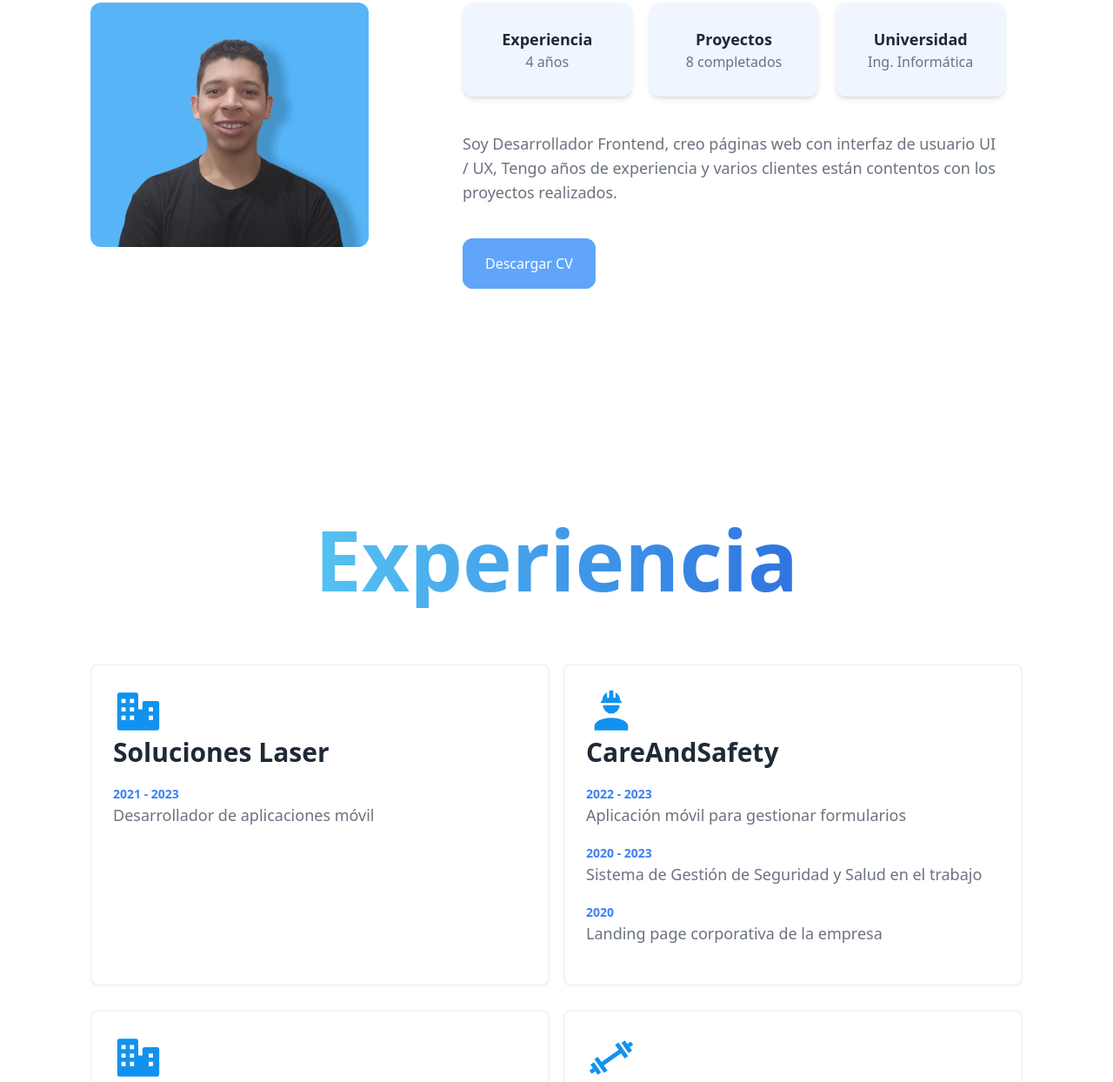
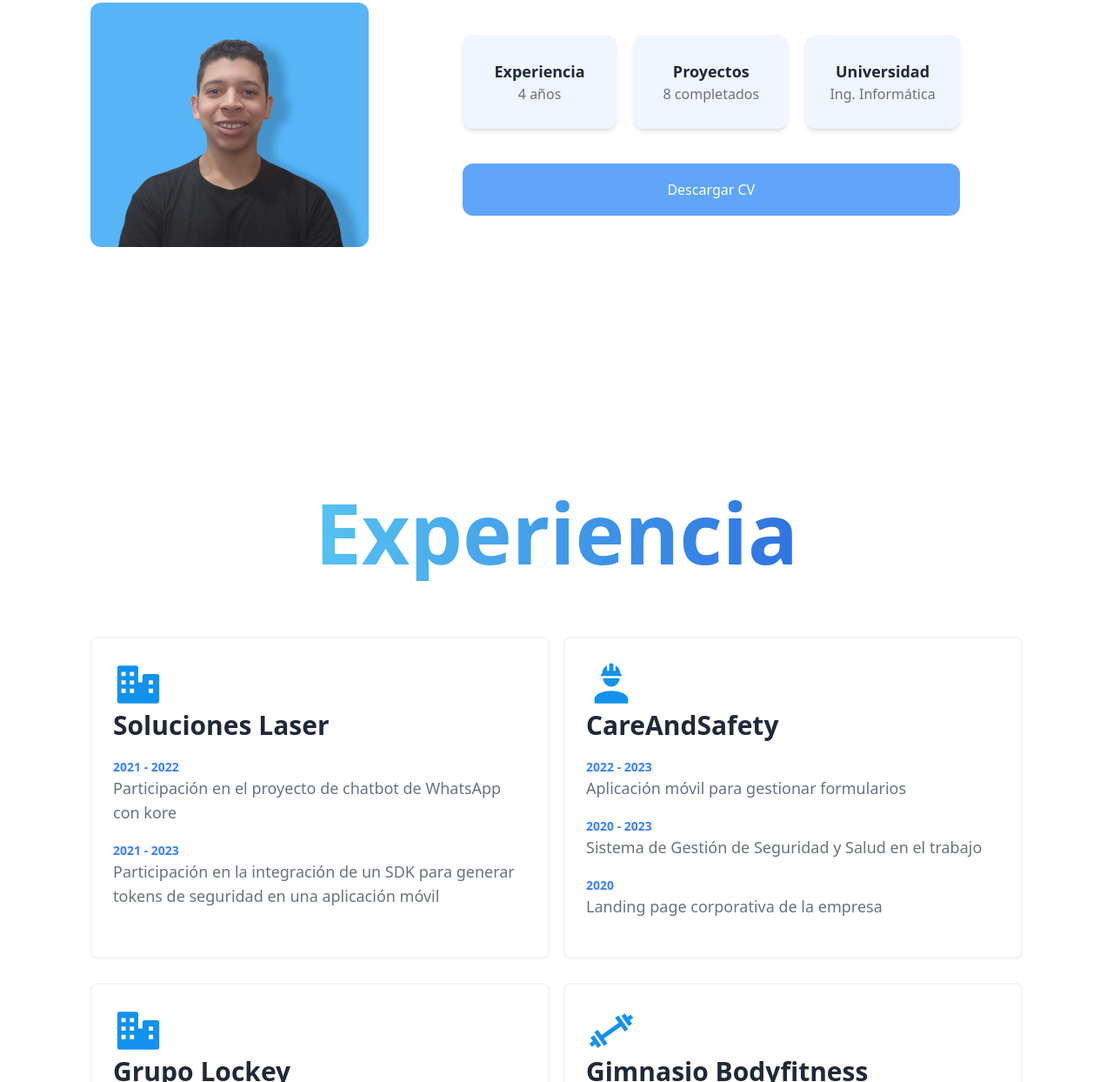
Before and after one commit to KewinBarboza/portafolio, an Astro site: page / in a window 1280 px wide. Shown: the part 925-2169 px from the top of the page at 87% size. Built offline with nearby package versions, Linux system fonts and the light colour scheme; Astro itself is replaced by a stand-in of ours.

Commit message:
fix sobre mi

```diff
--- a/src/components/sections/SobreMi.astro
+++ b/src/components/sections/SobreMi.astro
@@ -4,7 +4,7 @@ import PERSONA from "@data/persona.js";
 const { foto, experiencia, proyectos, carrera, sobre_mi, curriculum } = PERSONA;
 ---
 
-<div class="block lg:flex mt-5 lg:mt-16">
+<div class="block lg:flex mt-5 lg:mt-16 items-center">
   <img
     src={foto}
     class="h-full w-full md:mx-auto lg:mx-0 lg:mb-0 mb-3 lg:mr-6 mr-0 md:w-80 rounded-xl"
@@ -13,10 +13,10 @@ const { foto, experiencia, proyectos, carrera, sobre_mi, curriculum } = PERSONA;
     alt="foto"
     title="kewin barboza"
   />
-  <div class="ml-0 lg:ml-16 sm:px-0 md:px-5">
+  <div class="ml-0 lg:ml-16 sm:px-0 md:px-5 flex items-center flex-col">
     <div class="grid gap-5 grid-cols-2 md:grid-cols-3 mb-10">
       <div
-        class="rounded-xl bg-blue-50 dark:bg-slate-800 py-7 text-center shadow-md"
+        class="rounded-xl bg-blue-50 dark:bg-slate-800 p-7 text-center shadow-md"
       >
         <p class="font-bold text-gray-800 dark:text-gray-300 text-lg">
           Experiencia
@@ -26,7 +26,7 @@ const { foto, experiencia, proyectos, carrera, sobre_mi, curriculum } = PERSONA;
         </p>
       </div>
       <div
-        class="rounded-xl bg-blue-50 dark:bg-slate-800 py-7 text-center shadow-md"
+        class="rounded-xl bg-blue-50 dark:bg-slate-800 p-7 text-center shadow-md"
       >
         <p class="font-bold text-gray-800 dark:text-gray-300 text-lg">
           Proyectos
@@ -36,7 +36,7 @@ const { foto, experiencia, proyectos, carrera, sobre_mi, curriculum } = PERSONA;
         </p>
       </div>
       <div
-        class="rounded-xl bg-blue-50 dark:bg-slate-800 py-7 text-center shadow-md"
+        class="rounded-xl bg-blue-50 dark:bg-slate-800 p-7 text-center shadow-md"
       >
         <p class="font-bold text-gray-800 dark:text-gray-300 text-lg">
           Universidad
@@ -44,13 +44,10 @@ const { foto, experiencia, proyectos, carrera, sobre_mi, curriculum } = PERSONA;
         <p class="font-light text-gray-500 dark:text-gray-200">{carrera}</p>
       </div>
     </div>
-    <p class="font-sans text-lg mb-14 text-gray-500 dark:text-gray-200">
-      {sobre_mi}
-    </p>
     <a
       href={curriculum}
       target="_blank"
-      class="font-sans py-4 px-6 bg-blue-400 border-2 border-blue-400 hover:bg-blue-500 hover:border-blue-500 text-white font-medium rounded-xl"
+      class="font-sans w-full inline-block text-center py-4 px-6 bg-blue-400 border-2 border-blue-400 hover:bg-blue-500 hover:border-blue-500 text-white font-medium rounded-xl"
       >Descargar CV</a
     >
   </div>
--- a/src/data/experiencia.js
+++ b/src/data/experiencia.js
@@ -4,7 +4,12 @@ export default [
     icono: "empresa",
     proyectos: [
       {
-        titulo: "Desarrollador de aplicaciones móvil",
+        titulo: "Participación en el proyecto de chatbot de WhatsApp con kore",
+        año: "2021 - 2022",
+      },
+      {
+        titulo:
+          "Participación en la integración de un SDK para generar tokens de seguridad en una aplicación móvil",
         año: "2021 - 2023",
       },
     ],
```
